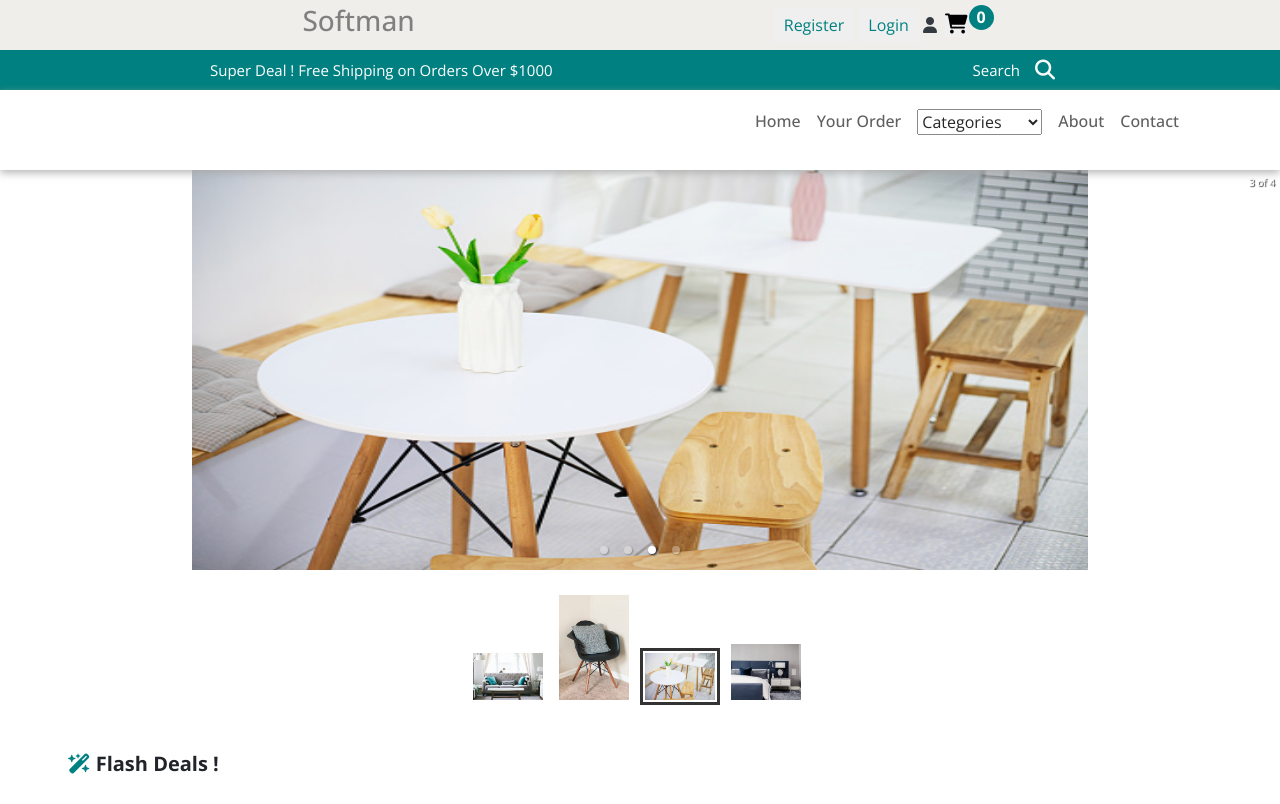
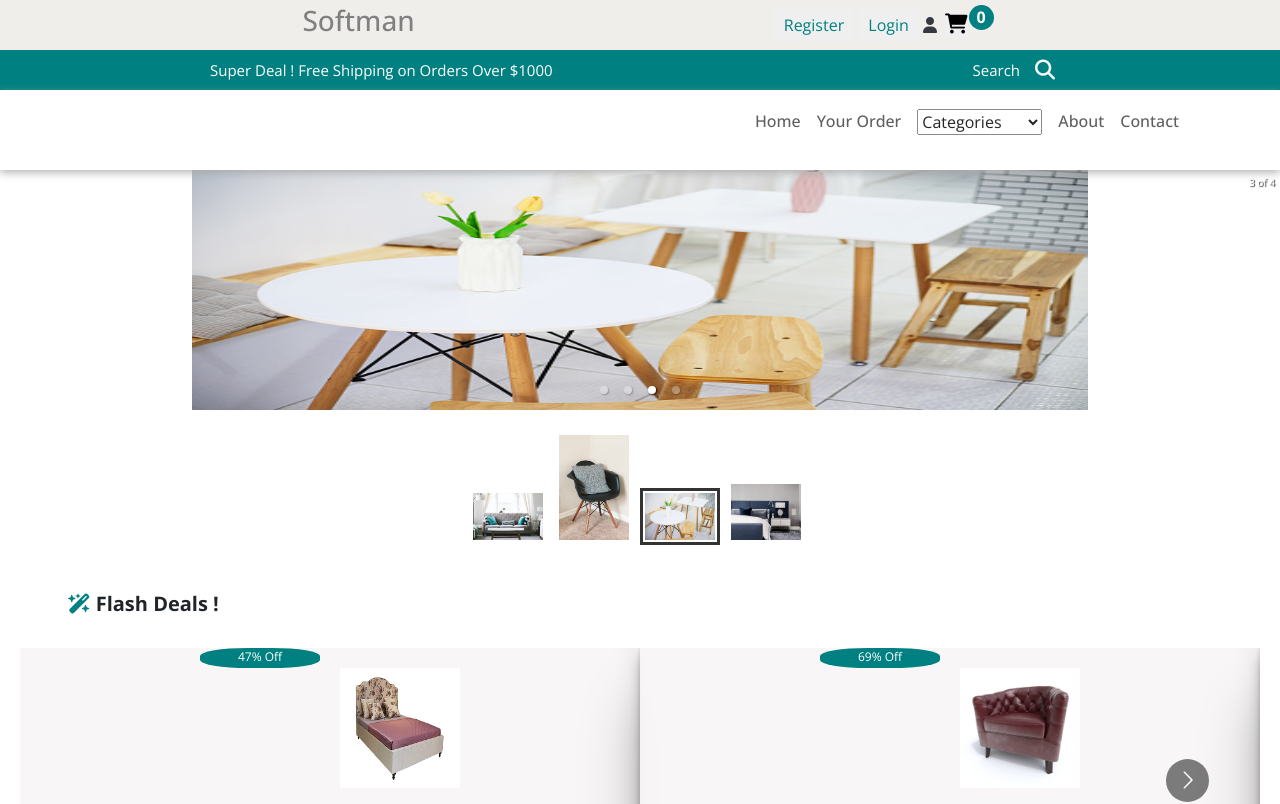
Before and after one commit to SOFTMAN387/e-commerce-react-ui, a React (Create React App) app: page / in a window 1280 px wide. Shown: the top 804 px of the page. Built offline with nearby package versions, Linux system fonts and the light colour scheme.

Commit message:
decreased slider height

```diff
--- a/src/components/slider/slider.css
+++ b/src/components/slider/slider.css
@@ -4,7 +4,7 @@
 }
 
 .carousel .slide {
-    height: 50vh;
+    height: 30vh;
 }
 
 .carousel .slide img {
```
